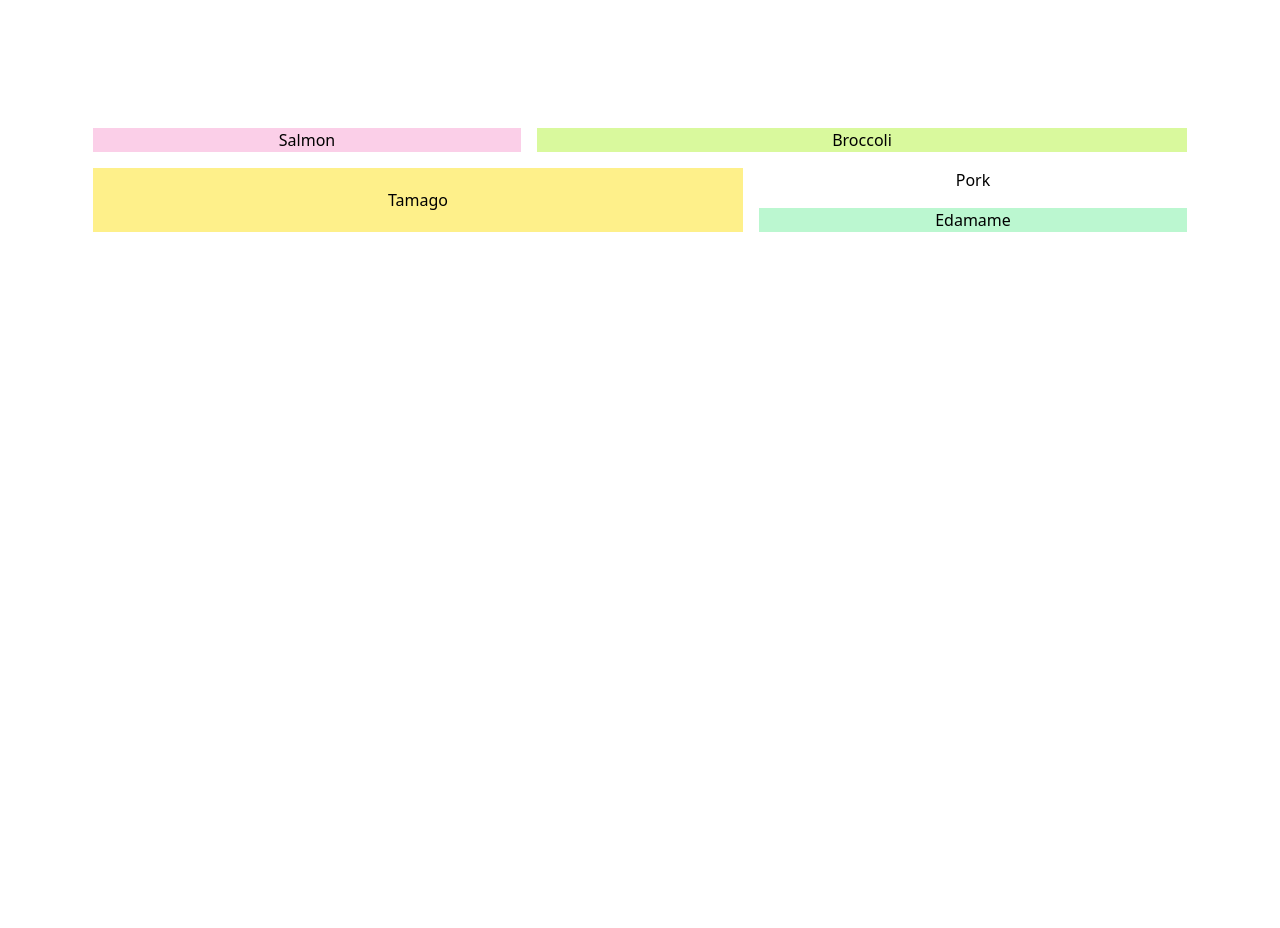
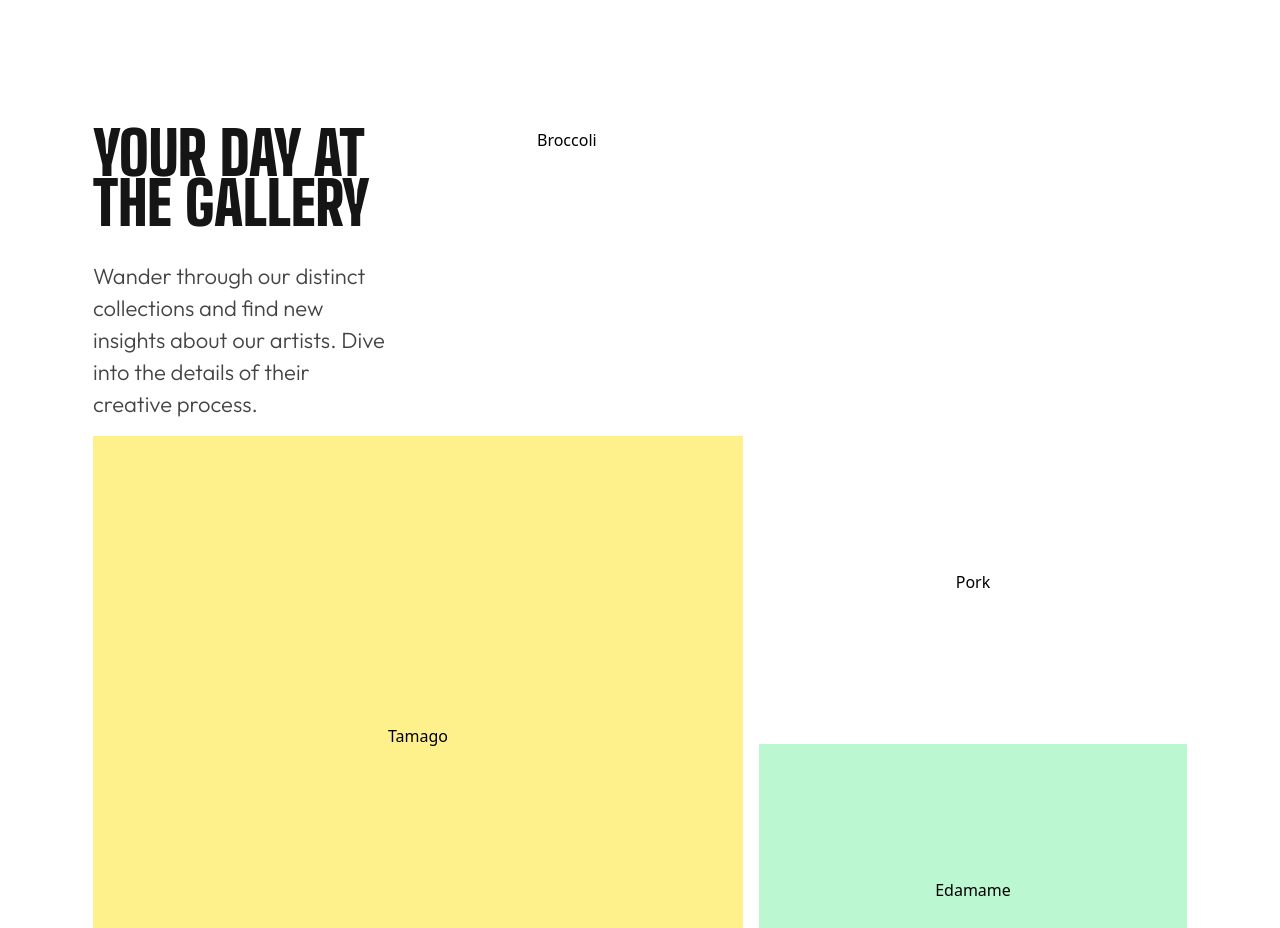
Before and after one commit to AldrinKP/art-gallery, a React (Vite) app: page / in a window 1280 px wide. Shown: the part 860-1788 px from the top of the page. Before the commit the page ends 1280 px from the top, so only its background shows below. Built offline with nearby package versions, Linux system fonts and the light colour scheme.

Commit message:
Added first text grid

```diff
--- a/src/components/home-page/BentoSection.jsx
+++ b/src/components/home-page/BentoSection.jsx
@@ -2,11 +2,18 @@ const BentoSection = () => {
 	return (
 		<div className="flex h-full w-[1110px] mx-auto my-[180px] items-center justify-center">
 			<div className="grid h-full w-full gap-4 bg-transparent p-2 grid-cols-5 grid-rows-3">
-				<div className="col-span-2 row-span-1 bg-pink-200 flex items-center justify-center">
-					<p>Salmon</p>
+				<div className="col-span-2 row-span-1 flex flex-col items-center justify-start mr-32">
+					<h1 className="font-heading font-black text-size-heading-m leading-line-heading-m text-almost-black mb-8">
+						YOUR DAY AT THE GALLERY
+					</h1>
+					<p className="font-body text-size-body-m leading-line-body-m text-dark-grey">
+						Wander through our distinct collections and find new
+						insights about our artists. Dive into the details of
+						their creative process.
+					</p>
 				</div>
 
-				<div className="col-span-3 row-span-1 bg-lime-200 flex items-center justify-center">
+				<div className="col-span-3 row-span-1">
 					<p>Broccoli</p>
 				</div>
 
```
